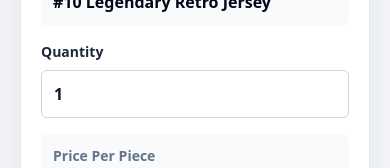
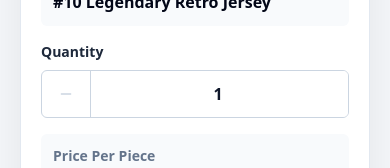
Before and after one commit to leosubrat/jersey-plp, a Next.js app: page /checkout in a window 390 px wide. Shown: the part 987-1155 px from the top of the page. Built offline with nearby package versions, Linux system fonts and the light colour scheme; a web font is replaced by a local one.

Commit message:
Improve mobile hero flow, fix quantity selector, and apply final UI QA refinements

```diff
--- a/app/checkout/page.tsx
+++ b/app/checkout/page.tsx
@@ -3,7 +3,7 @@
 import { Suspense, useMemo, useState } from "react";
 import Link from "next/link";
 import { useRouter, useSearchParams } from "next/navigation";
-import { ArrowLeft, Loader2, LockKeyhole, PackageCheck } from "lucide-react";
+import { ArrowLeft, Loader2, LockKeyhole, Minus, PackageCheck, Plus } from "lucide-react";
 import { formatMoney, product } from "@/lib/product";
 
 type Errors = Record<string, string>;
@@ -26,6 +26,10 @@ function CheckoutForm() {
 
   const deliveryFee = deliveryArea === "outside-valley" ? product.deliveryOutside : product.deliveryInside;
   const totalPrice = useMemo(() => quantity * pricePerPiece + deliveryFee, [quantity, pricePerPiece, deliveryFee]);
+
+  function updateQuantity(value: number) {
+    setQuantity(Number.isFinite(value) && value >= 1 ? Math.floor(value) : 1);
+  }
 
   async function handleSubmit(event: React.FormEvent<HTMLFormElement>) {
     event.preventDefault();
@@ -117,13 +121,34 @@ function CheckoutForm() {
           <Summary label="Product Name" value={product.name} />
           <label className="grid gap-2">
             <span className="text-sm font-bold text-slate-800">Quantity</span>
-            <input
-              type="number"
-              min={1}
-              value={quantity}
-              onChange={(event) => setQuantity(Math.max(1, Number(event.target.value) || 1))}
-              className="focus-ring h-12 rounded-md border border-slate-300 px-3 font-bold text-slate-900"
-            />
+            <div className="grid h-12 grid-cols-[48px_1fr_48px] overflow-hidden rounded-md border border-slate-300 bg-white">
+              <button
+                type="button"
+                aria-label="Decrease quantity"
+                disabled={quantity <= 1}
+                onClick={() => updateQuantity(quantity - 1)}
+                className="focus-ring grid place-items-center text-slate-700 transition hover:bg-slate-50 disabled:cursor-not-allowed disabled:text-slate-300 disabled:hover:bg-white"
+              >
+                <Minus className="h-4 w-4" />
+              </button>
+              <input
+                type="number"
+                min={1}
+                value={quantity}
+                inputMode="numeric"
+                onChange={(event) => updateQuantity(Number(event.target.value))}
+                onBlur={(event) => updateQuantity(Number(event.target.value))}
+                className="focus-ring h-full border-x border-slate-300 px-3 text-center font-bold text-slate-900"
+              />
+              <button
+                type="button"
+                aria-label="Increase quantity"
+                onClick={() => updateQuantity(quantity + 1)}
+                className="focus-ring grid place-items-center text-slate-700 transition hover:bg-slate-50"
+              >
+                <Plus className="h-4 w-4" />
+              </button>
+            </div>
           </label>
           <Summary label="Price Per Piece" value={formatMoney(pricePerPiece)} />
           <Summary label="Delivery Fee" value={formatMoney(deliveryFee)} />
--- a/app/page.tsx
+++ b/app/page.tsx
@@ -30,13 +30,20 @@ export default function HomePage() {
 
       <section className="relative overflow-hidden bg-white">
         <div className="mx-auto grid w-full max-w-[1200px] gap-10 px-5 py-12 md:grid-cols-[1.06fr_0.78fr] md:items-center md:py-16 lg:gap-14 lg:py-20">
-          <div>
+          <div className="md:col-start-1 md:row-start-1">
             <p className="mb-4 inline-flex rounded-md bg-slate-100 px-3 py-2 text-sm font-bold text-barca-blue">
               2011 Wembley Final Edition
             </p>
             <h1 className="max-w-3xl text-[2rem] font-black leading-[1.1] text-slate-950 sm:text-[2.75rem] lg:text-[3.05rem]">
               2011 UCL Final FC Barcelona Messi #10 Retro Jersey
             </h1>
+          </div>
+
+          <div className="relative w-full max-w-full justify-self-center md:col-start-2 md:row-span-2 md:row-start-1 md:justify-self-end lg:max-w-[470px]">
+            <HeroImageSlider />
+          </div>
+
+          <div className="md:col-start-1 md:row-start-2">
             <div className="mt-6 grid max-w-xl gap-3">
               {heroBenefits.map((benefit) => (
                 <div key={benefit} className="flex items-start gap-3 rounded-md bg-slate-50 px-3.5 py-3 text-base font-bold leading-6 text-slate-800">
@@ -55,7 +62,7 @@ export default function HomePage() {
                 <span>Get a FREE FC Barcelona club banner with today's order</span>
               </p>
             </div>
-            <div className="mt-9 grid grid-cols-2 gap-3 lg:grid-cols-4">
+            <div className="mt-9 grid grid-cols-2 gap-3 xl:grid-cols-4">
               {trustItems.map(({ icon: Icon, label }) => (
                 <div key={label} className="flex min-h-16 items-center gap-2 rounded-md border border-slate-200 bg-white px-3 py-3 text-sm font-semibold leading-5 text-slate-700 shadow-sm">
                   <Icon className="h-4 w-4 flex-none text-barca-red" />
@@ -63,9 +70,6 @@ export default function HomePage() {
                 </div>
               ))}
             </div>
-          </div>
-          <div className="relative w-full max-w-full justify-self-center md:justify-self-end lg:max-w-[470px]">
-            <HeroImageSlider />
           </div>
         </div>
       </section>
```
